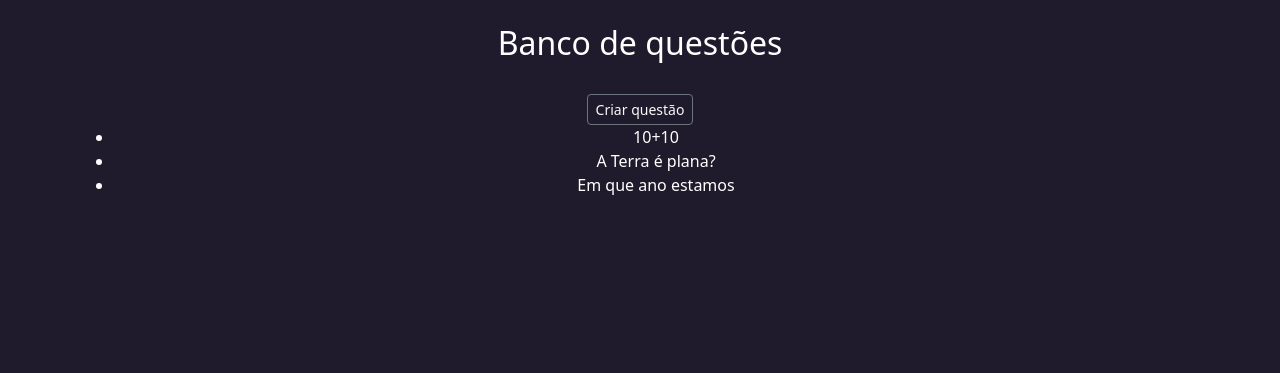
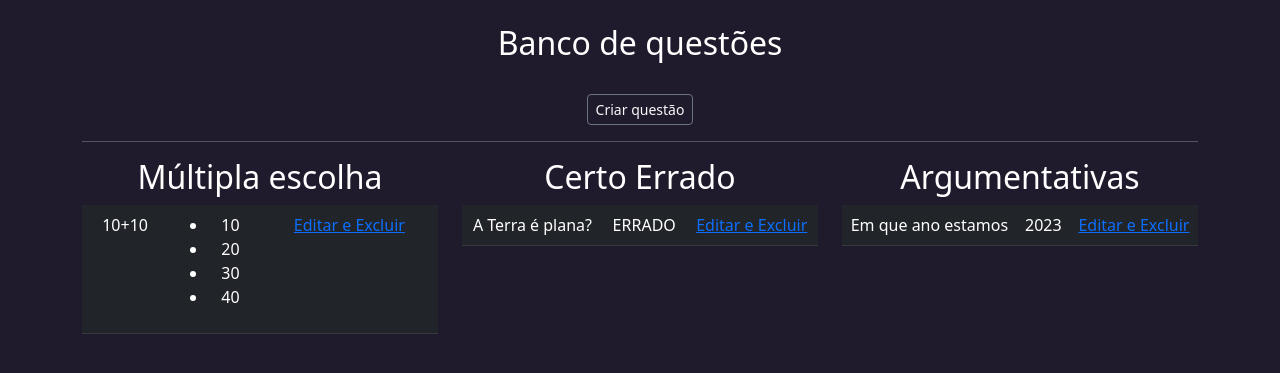
Before and after one commit to theorocha/Projeto-Final-ES, a Flask app: page /questoes in a window 1280 px wide. Shown: the top 373 px of the page. Run offline with Flask 3, Linux system fonts and the light colour scheme; a user stored in the database is signed in; some libraries are stand-ins or nearby versions.

Commit message:
questoes view

```diff
--- a/app/templates/questoes_view.html
+++ b/app/templates/questoes_view.html
@@ -10,11 +10,62 @@
     <a class="btn btn-sm btn-outline-secondary text-light" href="{{ url_for('add_questoes_view')}}">
         Criar questão
     </a>
+    <hr>
+    <div class="row">
+        <div class="col">
+            <h2 style="text-align: center">Múltipla escolha</h1>
+            <table class="table table-dark">
+                {% for q in questoes %}
+                {% if q.tipo == 'ME' %}
+                <tr>
+                    <td>{{ q.enunciado }}</td>
+                    <td>
+                        <ul>
+                            {% for a in q.alternativas %}
+                            <li>
+                                {{ a.texto }}
+                            </li>
+                            {% endfor %}
+                        </ul>
 
-    <ul>
-    {% for q in questoes %}
-    <li>{{ q.enunciado }}</li>
-    {% endfor %}
-    </ul>
+                    </td>
+                    <td><a href="">Editar e Excluir</a>
+                    </td>
+                </tr>
+                {% endif %}
+                {% endfor %}
+            </table>
+        </div>
+        <div class="col">
+            <h2 style="text-align: center">Certo Errado</h1>
+            <table class="table table-dark">
+                {% for q in questoes %}
+                {% if q.tipo == 'CE' %}
+                <tr>
+                    <td>{{ q.enunciado }}</td>
+                    <td>{{ q.correta }}</td>
+                    <td><a href="">Editar e Excluir</a>
+                    </td>
+                </tr>
+                {% endif %}
+                {% endfor %}
+            </table>
+        </div>
+        <div class="col">
+            <h2 style="text-align: center">Argumentativas</h1>
+            <table class="table table-dark">
+                {% for q in questoes %}
+                {% if q.tipo == 'CA' %}
+                <tr>
+                    <td>{{ q.enunciado }}</td>
+                    <td>{{ q.correta }}</td>
+                    <td><a href="">Editar e Excluir</a>
+                    </td>
+                </tr>
+                {% endif %}
+                {% endfor %}
+            </table>
+        </div>
+    </div>
 
 {% endblock %}
```
